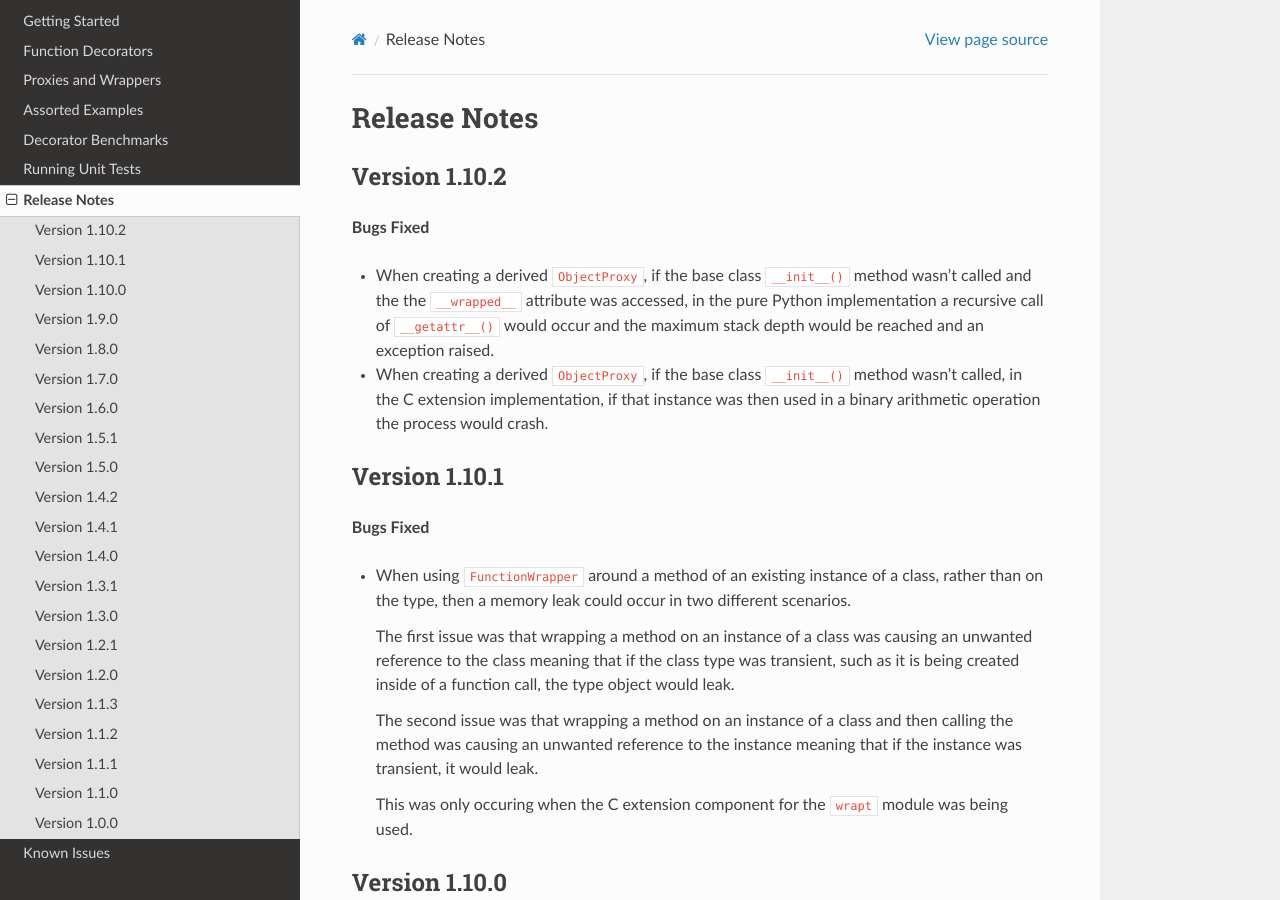
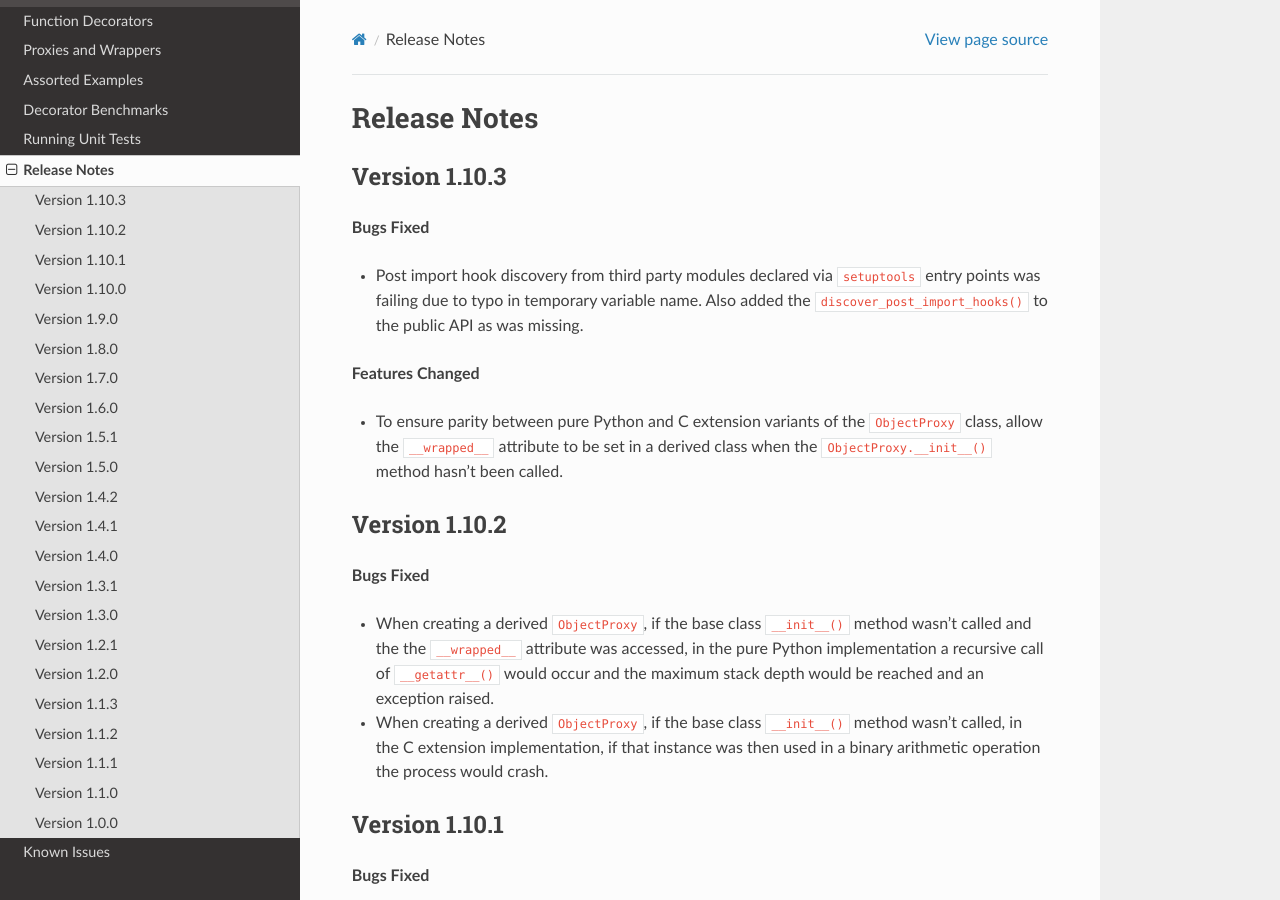
Before and after one commit to GrahamDumpleton/wrapt, a Sphinx documentation site: the page built from docs/changes.rst, in a window 1280 px wide and 900 px high. Built offline with Sphinx 7.4.7 and the Read the Docs theme 2.0.0, drawn with Linux system fonts in a browser that asks for light colours.

Commit message:
Add release notes for 1.10.3 changes.

```diff
--- a/docs/changes.rst
+++ b/docs/changes.rst
@@ -1,5 +1,22 @@
 Release Notes
 =============
+
+Version 1.10.3
+--------------
+
+**Bugs Fixed**
+
+* Post import hook discovery from third party modules declared via
+  ``setuptools`` entry points was failing due to typo in temporary variable
+  name. Also added the ``discover_post_import_hooks()`` to the public API
+  as was missing.
+
+**Features Changed**
+
+* To ensure parity between pure Python and C extension variants of the
+  ``ObjectProxy`` class, allow the ``__wrapped__`` attribute to be set
+  in a derived class when the ``ObjectProxy.__init__()`` method hasn't
+  been called.
 
 Version 1.10.2
 --------------
```
